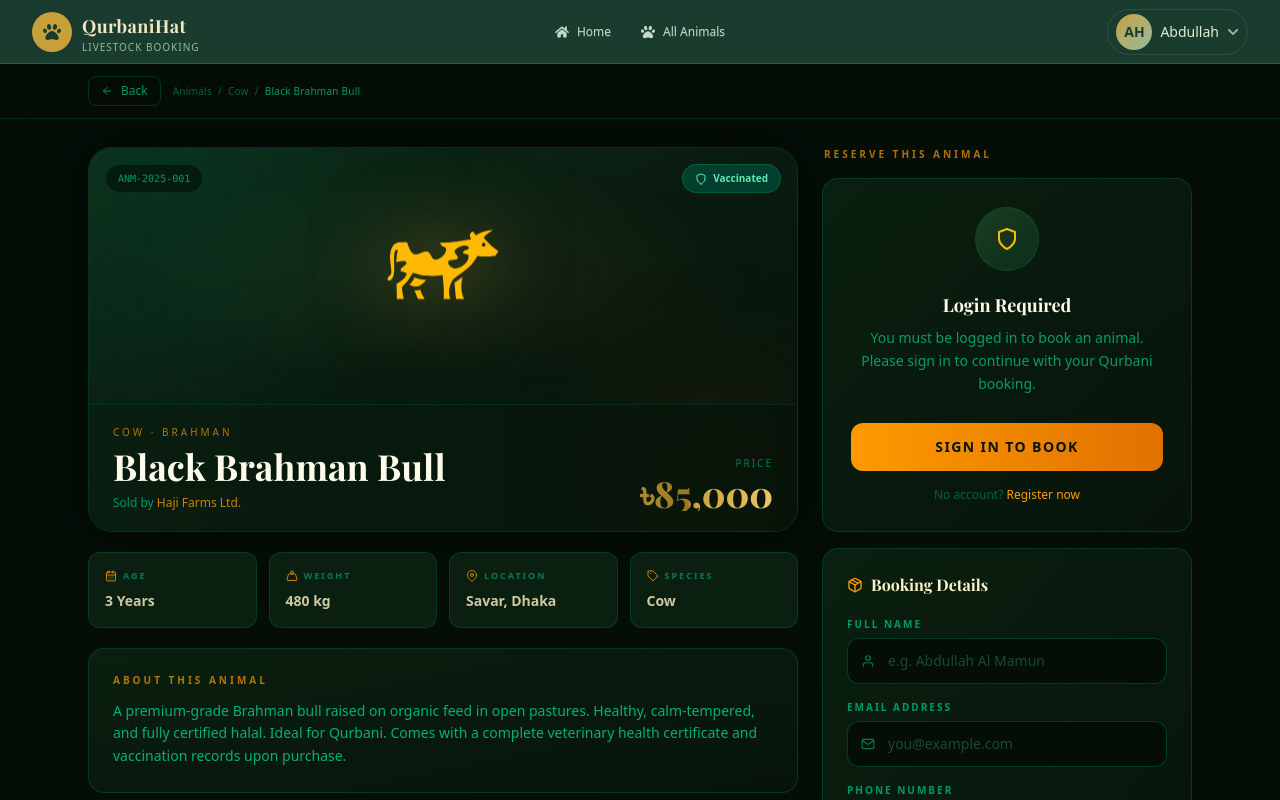
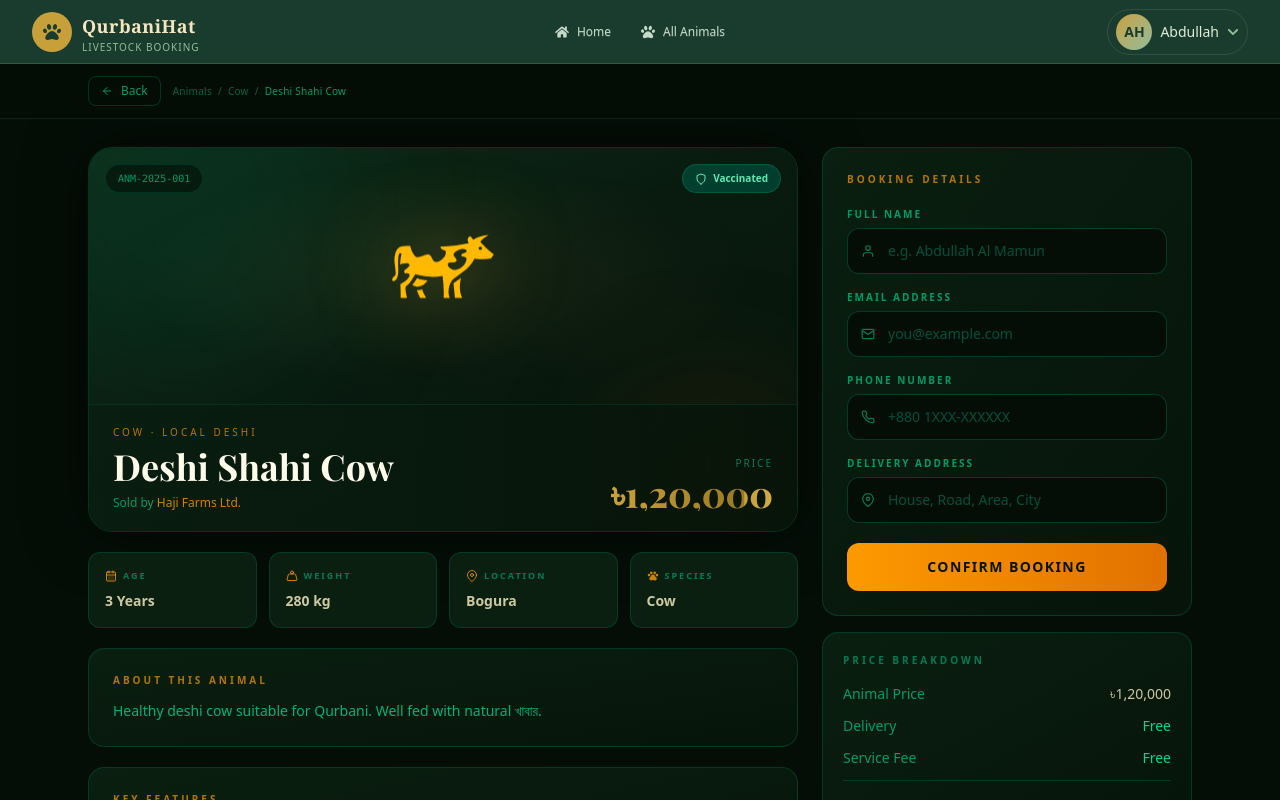
Before and after one commit to mubasshirkamali2009-art/QurbaniHat-assigment-8-, a Next.js app: page /animal-detail/1 in a window 1280 px wide. Shown: the top 800 px of the page. Built offline with nearby package versions, Linux system fonts and the light colour scheme.

Commit message:
animal detail problem fix

```diff
--- a/src/app/(auth)/login/page.jsx
+++ b/src/app/(auth)/login/page.jsx
@@ -1,11 +1,30 @@
+import Link from 'next/link';
 import React from 'react';
 
-const RegisterPage = () => {
+const LoginPage = () => {
     return (
-        <div>
-             <h1>login page</h1>
+        <div className='container mx-auto min-h[80vh] flex justify-center items-center'>
+            <div className='py-20 px-10 rounded-xl bg-green-800 my-50'>
+ <h2 className='text-3xl font-bold mb-6 text-white'>Login your account</h2>
+ <form action=""  className='space-y-5'>
+    <fieldset className="fieldset">
+  <legend className="fieldset-legend text-white">Your Email</legend>
+  <input type="email" className="input" placeholder="Your Email" />
+
+</fieldset>
+    <fieldset className="fieldset">
+  <legend className="fieldset-legend text-white">Your Password</legend>
+  <input type="Password" className="input" placeholder="Your Password" />
+
+</fieldset>
+<button className="btn btn-success mx-auto  w-full">Login</button>
+ </form>
+
+ <p className='text-white  p-5'>Dont have an account? <Link href="/register" className='text-red-500 text-2xl ' > Register</Link> </p>
+
+            </div>
         </div>
     );
 };
 
-export default RegisterPage;
+export default LoginPage;
--- a/src/app/(auth)/register/page.jsx
+++ b/src/app/(auth)/register/page.jsx
@@ -1,6 +1,6 @@
 import React from 'react';
 
-const LogoutPage = () => {
+const RegisterPage = () => {
     return (
         <div>
              <h1>Register page</h1>
@@ -8,4 +8,4 @@ const LogoutPage = () => {
     );
 };
 
-export default LogoutPage;
+export default RegisterPage;
--- a/src/app/(main)/animal-detail/[id]/page.jsx
+++ b/src/app/(main)/animal-detail/[id]/page.jsx
@@ -1,52 +1,41 @@
-"use client";
-
-import {
-  GiCow, GiGoat, GiSheep, GiCamel,
-} from "react-icons/gi";
-import {
-  FiUser, FiMail, FiPhone, FiMapPin, FiCheckCircle,
-  FiArrowLeft, FiTag, FiShield, FiPackage,
-} from "react-icons/fi";
+import { GiCow, GiGoat, GiSheep, GiCamel, GiBuffaloHead } from "react-icons/gi";
+import { FiArrowLeft, FiShield, FiPackage, FiCheckCircle, FiMapPin, FiUser, FiMail, FiPhone } from "react-icons/fi";
 import { LuWeight, LuCalendarDays } from "react-icons/lu";
+import { PiPawPrintFill } from "react-icons/pi";
 import Link from "next/link";
-
-const animal = {
-  id: "ANM-2025-001",
-  name: "Black Brahman Bull",
-  species: "Cow",
-  breed: "Brahman",
-  age: "3 Years",
-  weight: "480 kg",
-  price: 85000,
-  location: "Savar, Dhaka",
-  seller: "Haji Farms Ltd.",
-  vaccinated: true,
-  description:
-    "A premium-grade Brahman bull raised on organic feed in open pastures. Healthy, calm-tempered, and fully certified halal. Ideal for Qurbani. Comes with a complete veterinary health certificate and vaccination records upon purchase.",
-  features: [
-    "Vet-certified healthy",
-    "Organic grass-fed",
-    "Calm temperament",
-    "Full vaccination records",
-    "Halal certified",
-    "Free home delivery",
-  ],
-};
+import animaljson from "./../../../../animal.json";
 
 const formatPrice = (p) => "৳" + Number(p).toLocaleString("en-IN");
 
-const AnimalIcon = ({ species }) => {
-  const cls = "text-[90px] md:text-[120px] text-amber-400 drop-shadow-[0_0_40px_rgba(200,160,58,0.5)]";
-  switch (species) {
-    case "Goat":  return <GiGoat  className={cls} />;
-    case "Sheep": return <GiSheep className={cls} />;
-    case "Camel": return <GiCamel className={cls} />;
-    default:      return <GiCow   className={cls} />;
+const featuresMap = {
+  Cow:     ["Vet-certified healthy", "Organic grass-fed",  "Calm temperament", "Full vaccination records", "Halal certified", "Free home delivery"],
+  Goat:    ["Vet-certified healthy", "Pure breed",         "Calm temperament", "Full vaccination records", "Halal certified", "Free home delivery"],
+  Camel:   ["Vet-certified healthy", "Imported breed",     "Rare availability","Full vaccination records", "Halal certified", "Free home delivery"],
+  Sheep:   ["Vet-certified healthy", "Farm raised",        "Calm temperament", "Full vaccination records", "Halal certified", "Free home delivery"],
+  Buffalo: ["Vet-certified healthy", "Farm raised",        "Heavy build",      "Full vaccination records", "Halal certified", "Free home delivery"],
+};
+
+const sellerMap = {
+  Cow:     "Haji Farms Ltd.",
+  Goat:    "Al-Madina Goat Farm",
+  Camel:   "Exotic Farms BD",
+  Sheep:   "Green Pastures Farm",
+  Buffalo: "Pabna Livestock Co.",
+};
+
+const AnimalIcon = ({ type }) => {
+  const cls = "text-[90px] md:text-[110px] text-amber-400 drop-shadow-[0_0_40px_rgba(200,160,58,0.5)]";
+  switch (type) {
+    case "Goat":    return <GiGoat        className={cls} />;
+    case "Sheep":   return <GiSheep       className={cls} />;
+    case "Camel":   return <GiCamel       className={cls} />;
+    case "Buffalo": return <GiBuffaloHead className={cls} />;
+    default:        return <GiCow         className={cls} />;
   }
 };
 
 const StatCard = ({ icon: Icon, label, value }) => (
-  <div className="bg-[#0a1f10] border border-emerald-900/60 rounded-xl p-4 hover:border-emerald-700/50 transition-colors duration-300 group">
+  <div className="bg-[#0a1f10] border border-emerald-900/60 rounded-xl p-4 hover:border-amber-600/40 transition-colors duration-300 group">
     <div className="flex items-center gap-1.5 mb-2">
       <Icon className="text-amber-500/80 text-xs group-hover:text-amber-400 transition-colors" />
       <span className="text-[9px] tracking-[2px] uppercase text-emerald-700 font-semibold">{label}</span>
@@ -55,13 +44,51 @@ const StatCard = ({ icon: Icon, label, value }) => (
   </div>
 );
 
-export default function AnimalDetailsPage() {
+const BookingForm = () => (
+  <div className="bg-gradient-to-br from-[#0a1f10] to-[#061409] border border-emerald-900/60 rounded-2xl p-6">
+    <p className="text-[10px] tracking-[3px] uppercase text-amber-500/70 font-semibold mb-5">
+      Booking Details
+    </p>
+    <div className="space-y-4">
+      {[
+        { icon: FiUser,   label: "Full Name",        name: "name",    type: "text",  placeholder: "e.g. Abdullah Al Mamun" },
+        { icon: FiMail,   label: "Email Address",    name: "email",   type: "email", placeholder: "you@example.com" },
+        { icon: FiPhone,  label: "Phone Number",     name: "phone",   type: "tel",   placeholder: "+880 1XXX-XXXXXX" },
+        { icon: FiMapPin, label: "Delivery Address", name: "address", type: "text",  placeholder: "House, Road, Area, City" },
+      ].map(({ icon: Icon, label, name, type, placeholder }) => (
+        <div key={name}>
+          <label className="block text-[10px] tracking-[2px] uppercase text-emerald-600 mb-1.5 font-semibold">
+            {label}
+          </label>
+          <div className="relative">
+            <Icon className="absolute left-3.5 top-1/2 -translate-y-1/2 text-sm pointer-events-none text-emerald-700" />
+            <input
+              type={type}
+              name={name}
+              placeholder={placeholder}
+              className="w-full pl-10 pr-4 py-3 bg-[#040e07] rounded-xl text-sm text-amber-50 outline-none border border-emerald-900/70 focus:border-amber-500/60 focus:ring-2 focus:ring-amber-900/30 transition-all duration-200 placeholder:text-emerald-900"
+            />
+          </div>
+        </div>
+      ))}
+    </div>
+    <button className="w-full mt-5 py-3.5 rounded-xl text-sm font-bold tracking-widest uppercase flex items-center justify-center gap-2 transition-all duration-300 cursor-pointer bg-gradient-to-r from-amber-500 to-amber-600 hover:from-amber-400 hover:to-amber-500 text-[#061409] hover:shadow-[0_8px_30px_rgba(200,160,58,0.35)] hover:-translate-y-0.5 active:scale-95">
+      Confirm Booking
+    </button>
+  </div>
+);
+
+export default async function AnimalDetailsPage({ params }) {
+  const { id } = await params;
+  const animal   = animaljson.find((a) => a.id === Number(id)) ?? animaljson[0];
+  const features = featuresMap[animal.type] ?? featuresMap.Cow;
+  const seller   = sellerMap[animal.type]   ?? "Haji Farms Ltd.";
+
   return (
     <>
       <style>{`
         @import url('https://fonts.googleapis.com/css2?family=Playfair+Display:wght@600;700;800&display=swap');
-        .font-serif { font-family: 'Playfair Display', Georgia, serif !important; }
-
+        .font-serif-custom { font-family: 'Playfair Display', Georgia, serif !important; }
         @keyframes fadeUp {
           from { opacity: 0; transform: translateY(22px); }
           to   { opacity: 1; transform: translateY(0); }
@@ -82,14 +109,14 @@ export default function AnimalDetailsPage() {
           0%, 100% { transform: translate(0,0) scale(1); }
           50%       { transform: translate(-15px,20px) scale(0.94); }
         }
-        .anim-fadeup-1 { animation: fadeUp .55s .05s ease both; }
-        .anim-fadeup-2 { animation: fadeUp .55s .12s ease both; }
-        .anim-fadeup-3 { animation: fadeUp .55s .20s ease both; }
-        .anim-fadeup-4 { animation: fadeUp .55s .27s ease both; }
-        .anim-fadeup-r { animation: fadeUp .55s .18s ease both; }
-        .float-icon    { animation: float 4s ease-in-out infinite; }
-        .orb-a         { animation: orbA 9s ease-in-out infinite; }
-        .orb-b         { animation: orbB 11s ease-in-out infinite; }
+        .anim-fu-1 { animation: fadeUp .55s .05s ease both; }
+        .anim-fu-2 { animation: fadeUp .55s .12s ease both; }
+        .anim-fu-3 { animation: fadeUp .55s .20s ease both; }
+        .anim-fu-4 { animation: fadeUp .55s .27s ease both; }
+        .anim-fu-r { animation: fadeUp .55s .18s ease both; }
+        .float-icon { animation: float 4s ease-in-out infinite; }
+        .orb-a { animation: orbA 9s ease-in-out infinite; }
+        .orb-b { animation: orbB 11s ease-in-out infinite; }
         .price-shine {
           background: linear-gradient(90deg,#c8a03a 0%,#f5d070 40%,#c8a03a 60%,#9a7820 100%);
           background-size: 200% auto;
@@ -98,23 +125,23 @@ export default function AnimalDetailsPage() {
           background-clip: text;
           animation: shimmer 3s linear infinite;
         }
-        input::placeholder { color: #1a4a2e !important; }
       `}</style>
 
       <div className="min-h-screen bg-[#040e07]">
-
-        {/* ── Topbar ── */}
         <div className="sticky top-0 z-40 bg-[#040e07]/80 backdrop-blur-xl border-b border-emerald-900/40">
           <div className="max-w-6xl mx-auto px-4 sm:px-6 py-3 flex items-center gap-3 flex-wrap">
-            <Link href="/animals" className="flex items-center gap-2 text-xs text-emerald-600 hover:text-amber-400 border border-emerald-900/60 hover:border-amber-600/40 rounded-lg px-3 py-1.5 transition-all duration-200 cursor-pointer">
+            <Link
+              href="/animals"
+              className="flex items-center gap-2 text-xs text-emerald-600 hover:text-amber-400 border border-emerald-900/60 hover:border-amber-600/40 rounded-lg px-3 py-1.5 transition-all duration-200"
+            >
               <FiArrowLeft /> Back
             </Link>
             <div className="flex items-center gap-1.5 text-[10px] tracking-wide text-emerald-800 flex-wrap">
-              <span>Animals</span>
+              <Link href="/animals" className="hover:text-emerald-600 transition-colors">Animals</Link>
               <span>/</span>
-              <span>{animal.species}</span>
+              <span>{animal.type}</span>
               <span>/</span>
-              <span className="text-emerald-600 truncate max-w-[120px] sm:max-w-none">{animal.name}</span>
+              <span className="text-emerald-600 truncate max-w-[140px] sm:max-w-none">{animal.name}</span>
             </div>
           </div>
         </div>
@@ -122,11 +149,8 @@ export default function AnimalDetailsPage() {
         <div className="max-w-6xl mx-auto px-4 sm:px-6 py-7 pb-20">
           <div className="grid grid-cols-1 lg:grid-cols-[1fr_370px] gap-6">
 
-            {/* ══ LEFT ══ */}
             <div className="space-y-5 min-w-0">
-
-              {/* Hero Card */}
-              <div className="anim-fadeup-1 relative overflow-hidden rounded-3xl border border-emerald-900/60 shadow-[0_0_60px_rgba(0,0,0,0.6)]">
+              <div className="anim-fu-1 relative overflow-hidden rounded-3xl border border-emerald-900/60 shadow-[0_0_60px_rgba(0,0,0,0.6)]">
                 <div className="absolute inset-0 bg-gradient-to-br from-[#0d2e18] via-[#091a0f] to-[#061409]" />
                 <div className="orb-a absolute w-72 h-72 rounded-full bg-emerald-900/20 blur-3xl -top-16 -left-16 pointer-events-none" />
                 <div className="orb-b absolute w-56 h-56 rounded-full bg-amber-900/15 blur-3xl -bottom-10 -right-10 pointer-events-none" />
@@ -134,62 +158,57 @@ export default function AnimalDetailsPage() {
                 <div className="relative h-52 sm:h-64 flex items-center justify-center">
                   <div className="absolute inset-0 bg-[radial-gradient(ellipse_at_center,rgba(200,160,58,0.07)_0%,transparent_65%)]" />
                   <div className="relative float-icon">
-                    <AnimalIcon species={animal.species} />
+                    <AnimalIcon type={animal.type} />
                   </div>
-                  {animal.vaccinated && (
-                    <span className="absolute top-4 right-4 flex items-center gap-1.5 bg-emerald-900/70 border border-emerald-700/50 backdrop-blur-sm text-emerald-300 text-[10px] font-semibold px-3 py-1.5 rounded-full">
-                      <FiShield className="text-xs" /> Vaccinated
-                    </span>
-                  )}
+                  <span className="absolute top-4 right-4 flex items-center gap-1.5 bg-emerald-900/70 border border-emerald-700/50 backdrop-blur-sm text-emerald-300 text-[10px] font-semibold px-3 py-1.5 rounded-full">
+                    <FiShield className="text-xs" /> Vaccinated
+                  </span>
                   <span className="absolute top-4 left-4 bg-[#040e07]/60 border border-emerald-900/50 backdrop-blur-sm text-emerald-600 text-[10px] font-mono px-3 py-1.5 rounded-full">
-                    {animal.id}
+                    ANM-2025-{String(animal.id).padStart(3, "0")}
                   </span>
                 </div>
 
                 <div className="relative border-t border-emerald-900/40 bg-gradient-to-r from-[#0a1e10]/80 to-[#061409]/80 backdrop-blur-sm px-6 py-5 flex flex-wrap items-end justify-between gap-4">
                   <div className="min-w-0">
                     <p className="text-[10px] tracking-[3px] uppercase text-amber-500/70 mb-1">
-                      {animal.species} · {animal.breed}
+                      {animal.type} · {animal.breed}
                     </p>
-                    <h1 className="font-serif text-2xl sm:text-3xl md:text-4xl font-bold text-amber-50 leading-tight break-words">
+                    <h1 className="font-serif-custom text-2xl sm:text-3xl md:text-4xl font-bold text-amber-50 leading-tight break-words">
                       {animal.name}
                     </h1>
                     <p className="text-xs text-emerald-600 mt-1.5">
-                      Sold by <span className="text-amber-500/80 font-medium">{animal.seller}</span>
+                      Sold by <span className="text-amber-500/80 font-medium">{seller}</span>
                     </p>
                   </div>
                   <div className="text-right flex-shrink-0">
                     <p className="text-[10px] tracking-[2px] uppercase text-emerald-700 mb-1">Price</p>
-                    <p className="font-serif text-3xl sm:text-4xl font-extrabold price-shine leading-none">
+                    <p className="font-serif-custom text-3xl sm:text-4xl font-extrabold price-shine leading-none">
                       {formatPrice(animal.price)}
                     </p>
                   </div>
                 </div>
               </div>
 
-              {/* Stats */}
-              <div className="anim-fadeup-2 grid grid-cols-2 sm:grid-cols-4 gap-3">
-                <StatCard icon={LuCalendarDays} label="Age"      value={animal.age}      />
-                <StatCard icon={LuWeight}        label="Weight"   value={animal.weight}   />
-                <StatCard icon={FiMapPin}        label="Location" value={animal.location} />
-                <StatCard icon={FiTag}           label="Species"  value={animal.species}  />
+              <div className="anim-fu-2 grid grid-cols-2 sm:grid-cols-4 gap-3">
+                <StatCard icon={LuCalendarDays} label="Age"      value={`${animal.age} Years`} />
+                <StatCard icon={LuWeight}        label="Weight"   value={`${animal.weight} kg`} />
+                <StatCard icon={FiMapPin}        label="Location" value={animal.location}       />
+                <StatCard icon={PiPawPrintFill}  label="Species"  value={animal.type}           />
               </div>
 
-              {/* Description */}
-              <div className="anim-fadeup-3 bg-gradient-to-br from-[#0a1f10] to-[#061409] border border-emerald-900/60 rounded-2xl p-6">
+              <div className="anim-fu-3 bg-gradient-to-br from-[#0a1f10] to-[#061409] border border-emerald-900/60 rounded-2xl p-6">
                 <p className="text-[10px] tracking-[3px] uppercase text-amber-500/70 font-semibold mb-3">
                   About This Animal
                 </p>
                 <p className="text-sm text-emerald-400/80 leading-relaxed">{animal.description}</p>
               </div>
 
-              {/* Features */}
-              <div className="anim-fadeup-4 bg-gradient-to-br from-[#0a1f10] to-[#061409] border border-emerald-900/60 rounded-2xl p-6">
+              <div className="anim-fu-4 bg-gradient-to-br from-[#0a1f10] to-[#061409] border border-emerald-900/60 rounded-2xl p-6">
                 <p className="text-[10px] tracking-[3px] uppercase text-amber-500/70 font-semibold mb-4">
                   Key Features
                 </p>
                 <div className="flex flex-wrap gap-2">
-                  {animal.features.map((f) => (
+                  {features.map((f) => (
                     <span
                       key={f}
                       className="inline-flex items-center gap-2 bg-emerald-950/50 border border-emerald-900/60 hover:border-amber-600/40 hover:bg-amber-900/10 rounded-lg px-3 py-2 text-xs text-emerald-300 transition-all duration-200 cursor-default"
@@ -202,67 +221,10 @@ export default function AnimalDetailsPage() {
               </div>
             </div>
 
-            {/* ══ RIGHT ══ */}
-            <div className="anim-fadeup-r space-y-4 lg:sticky lg:top-20 lg:self-start">
-              <p className="text-[10px] tracking-[3px] uppercase text-amber-500/70 font-semibold pl-0.5">
-                Reserve This Animal
-              </p>
+            <div className="anim-fu-r space-y-4 lg:sticky lg:top-20 lg:self-start">
 
-              {/* Login Gate */}
-              <div className="bg-gradient-to-br from-[#0a1f10] to-[#061409] border border-emerald-900/60 rounded-2xl p-7 text-center">
-                <div className="w-16 h-16 rounded-full bg-gradient-to-br from-[#1a3c20] to-[#0d2e18] border border-emerald-800/50 flex items-center justify-center mx-auto mb-5">
-                  <FiShield className="text-amber-400 text-2xl" />
-                </div>
-                <h3 className="font-serif text-lg font-bold text-amber-50 mb-2">Login Required</h3>
-                <p className="text-sm text-emerald-500/80 mb-7 leading-relaxed max-w-xs mx-auto">
-                  You must be logged in to book an animal. Please sign in to continue with your Qurbani booking.
-                </p>
-                <button className="w-full py-3.5 bg-gradient-to-r from-amber-500 to-amber-600 hover:from-amber-400 hover:to-amber-500 text-[#061409] font-bold text-sm rounded-xl tracking-widest uppercase transition-all duration-300 hover:shadow-[0_8px_30px_rgba(200,160,58,0.35)] hover:-translate-y-0.5 active:scale-95 cursor-pointer">
-                  Sign In to Book
-                </button>
-                <p className="text-xs text-emerald-800 mt-4">
-                  No account?{" "}
-                  <span className="text-amber-500 cursor-pointer hover:text-amber-400 transition-colors">
-                    Register now
-                  </span>
-                </p>
-              </div>
+              <BookingForm />
 
-              {/* Booking Form */}
-              <div className="bg-gradient-to-br from-[#0a1f10] to-[#061409] border border-emerald-900/60 rounded-2xl p-6">
-                <p className="font-serif text-base font-bold text-amber-100 mb-5 flex items-center gap-2">
-                  <FiPackage className="text-amber-500" />
-                  Booking Details
-                </p>
-
-                {/* Fields */}
-                {[
-                  { icon: FiUser,   label: "Full Name",        placeholder: "e.g. Abdullah Al Mamun" },
-                  { icon: FiMail,   label: "Email Address",    placeholder: "you@example.com" },
-                  { icon: FiPhone,  label: "Phone Number",     placeholder: "+880 1XXX-XXXXXX" },
-                  { icon: FiMapPin, label: "Delivery Address", placeholder: "House, Road, Area, City" },
-                ].map(({ icon: Icon, label, placeholder }) => (
-                  <div key={label} className="mb-4">
-                    <label className="block text-[10px] tracking-[2px] uppercase text-emerald-600 mb-1.5 font-semibold">
-                      {label}
-                    </label>
-                    <div className="relative">
-                      <Icon className="absolute left-3.5 top-1/2 -translate-y-1/2 text-sm pointer-events-none text-emerald-700" />
-                      <input
-                        type="text"
-                        placeholder={placeholder}
-                        className="w-full pl-10 pr-4 py-3 bg-[#040e07] rounded-xl text-sm text-amber-50 outline-none border border-emerald-900/70 focus:border-amber-500/60 focus:ring-2 focus:ring-amber-900/30 transition-all duration-200"
-                      />
-                    </div>
-                  </div>
-                ))}
-
-                <button className="w-full mt-2 py-3.5 rounded-xl text-sm font-bold tracking-widest uppercase flex items-center justify-center gap-2 transition-all duration-300 cursor-pointer bg-gradient-to-r from-amber-500 to-amber-600 hover:from-amber-400 hover:to-amber-500 text-[#061409] hover:shadow-[0_8px_30px_rgba(200,160,58,0.35)] hover:-translate-y-0.5 active:scale-95">
-                  Confirm Booking
-                </button>
-              </div>
-
-              {/* Price Breakdown */}
               <div className="bg-gradient-to-br from-[#0a1f10] to-[#061409] border border-emerald-900/60 rounded-2xl p-5">
                 <p className="text-[10px] tracking-[3px] uppercase text-emerald-700 font-semibold mb-4">
                   Price Breakdown
@@ -282,14 +244,13 @@ export default function AnimalDetailsPage() {
                   ))}
                   <div className="border-t border-emerald-900/60 pt-3 flex justify-between items-center">
                     <span className="text-sm font-bold text-amber-100">Total</span>
-                    <span className="font-serif text-xl font-extrabold text-amber-400">
+                    <span className="font-serif-custom text-xl font-extrabold text-amber-400">
                       {formatPrice(animal.price)}
                     </span>
                   </div>
                 </div>
               </div>
 
-              {/* Trust Badges */}
               <div className="grid grid-cols-3 gap-2">
                 {[
                   { icon: FiShield,      text: "Halal Certified" },
```
